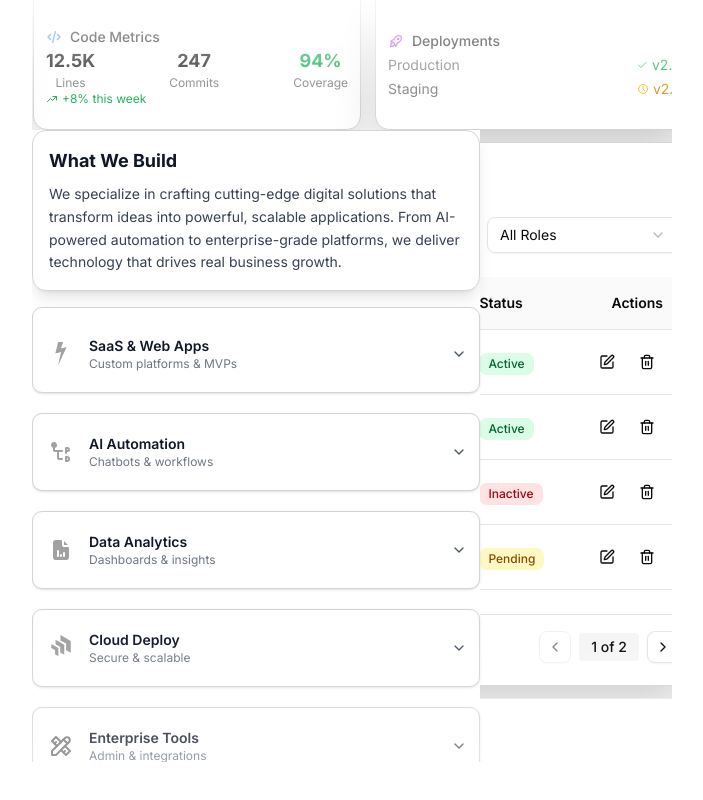
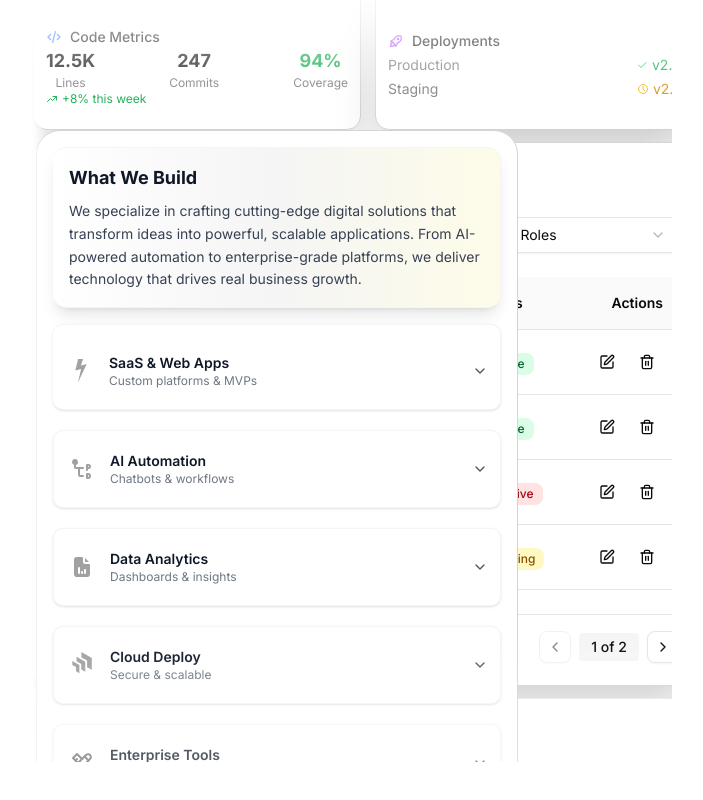
Before and after one commit to abhilashtengli/aceingdev_v2, a React (Vite) app: page / in a window 1280 px wide. Shown: the part 894-1694 px from the top of the page, without its empty margins (288-991 px from the left). Built offline with nearby package versions, Linux system fonts and the light colour scheme.

Commit message:
Update : Component Update.

```diff
--- a/src/Components/HeroSection.tsx
+++ b/src/Components/HeroSection.tsx
@@ -91,7 +91,7 @@ const HeroSection = () => {
     return () => clearInterval(interval);
   }, [delivery.length]);
   return (
-    <section className="relative grid h-screen w-full grid-cols-[1.35fr_1.65fr] ">
+    <section className="relative grid h-screen w-full grid-cols-[1.35fr_1.65fr]">
       {/* Left box */}
       <div className="z-20 flex items-center justify-end">
         <div className="max-w-4xl">
--- a/src/Components/SkillsSection.tsx
+++ b/src/Components/SkillsSection.tsx
@@ -102,15 +102,15 @@ const SkillsSection = () => {
         </h1>
       </div>
       <div className="flex h-screen w-full items-start justify-center border-red-500 mask-t-from-80% px-80">
-        <div className="relative flex w-full items-start justify-center gap-6 border-blue-400 mask-b-from-60% p-6">
+        <div className="relative flex w-full items-start justify-center gap-6 border-blue-400 mask-b-from-60% mask-l-from-98% p-6">
           <motion.div
-            className="absolute top-42 left-0 z-30 w-[28rem] space-y-3 bg-white"
+            className="absolute top-42 left-1 z-30 space-y-3 rounded-3xl border border-neutral-300 bg-white px-4 py-4"
             initial={{ opacity: 0, x: -50 }}
             animate={{ opacity: 1, x: 0 }}
             transition={{ duration: 0.6, ease: "easeOut" }}
           >
             <motion.div
-              className="mb-4 rounded-xl border border-neutral-300 bg-white p-4 shadow-lg backdrop-blur-sm"
+              className="mb-4 w-[28rem] rounded-xl border-t border-r border-b border-neutral-100 bg-white bg-gradient-to-r from-white via-neutral-100 to-yellow-50 p-4 shadow-lg backdrop-blur-sm"
               whileHover={{ scale: 1.02, y: -2 }}
               transition={{ duration: 0.2, ease: "easeOut" }}
             >
@@ -133,10 +133,11 @@ const SkillsSection = () => {
                 initial={{ opacity: 0, y: 20 }}
                 animate={{ opacity: 1, y: 0 }}
                 transition={{ duration: 0.3, delay: 0.1 }}
+                className="w-[28rem]"
               >
                 <AccordionItem
                   value="saas"
-                  className="group rounded-lg border border-neutral-300 bg-white py-2 shadow-sm transition-all duration-300 hover:bg-gray-50 hover:shadow-md"
+                  className="group rounded-lg border-t border-r border-b border-neutral-100 bg-white py-2 shadow-sm transition-all duration-300 hover:bg-gray-50 hover:shadow-md"
                 >
                   <AccordionTrigger className="mt-2 w-full cursor-pointer p-3 text-left">
                     <div className="flex w-full items-center justify-between">
@@ -202,10 +203,11 @@ const SkillsSection = () => {
                 initial={{ opacity: 0, y: 20 }}
                 animate={{ opacity: 1, y: 0 }}
                 transition={{ duration: 0.3, delay: 0.2 }}
+                className="w-[28rem]"
               >
                 <AccordionItem
                   value="ai"
-                  className="group rounded-lg border border-neutral-300 bg-white py-2 shadow-sm transition-all duration-300 hover:bg-gray-50 hover:shadow-md"
+                  className="group rounded-lg border border-neutral-100 bg-white py-2 shadow-sm transition-all duration-300 hover:bg-gray-50 hover:shadow-md"
                 >
                   <AccordionTrigger className="w-full cursor-pointer p-3 text-left">
                     <div className="flex w-full items-center justify-between">
@@ -259,10 +261,11 @@ const SkillsSection = () => {
                 initial={{ opacity: 0, y: 20 }}
                 animate={{ opacity: 1, y: 0 }}
                 transition={{ duration: 0.3, delay: 0.3 }}
+                className="w-[28rem]"
               >
                 <AccordionItem
                   value="analytics"
-                  className="group rounded-lg border border-neutral-300 bg-white py-2 shadow-sm transition-all duration-300 hover:bg-gray-50 hover:shadow-md"
+                  className="group rounded-lg border border-neutral-100 bg-white py-2 shadow-sm transition-all duration-300 hover:bg-gray-50 hover:shadow-md"
                 >
                   <AccordionTrigger className="w-full cursor-pointer p-3 text-left">
                     <div className="flex w-full items-center justify-between">
@@ -316,10 +319,11 @@ const SkillsSection = () => {
                 initial={{ opacity: 0, y: 20 }}
                 animate={{ opacity: 1, y: 0 }}
                 transition={{ duration: 0.3, delay: 0.4 }}
+                className="w-[28rem]"
               >
                 <AccordionItem
                   value="cloud"
-                  className="group rounded-lg border border-neutral-300 bg-white py-2 shadow-sm transition-all duration-300 hover:bg-gray-50 hover:shadow-md"
+                  className="group rounded-lg border border-neutral-100 bg-white py-2 shadow-sm transition-all duration-300 hover:bg-gray-50 hover:shadow-md"
                 >
                   <AccordionTrigger className="w-full p-3 text-left">
                     <div className="flex w-full cursor-pointer items-center justify-between">
@@ -393,10 +397,11 @@ const SkillsSection = () => {
                 initial={{ opacity: 0, y: 20 }}
                 animate={{ opacity: 1, y: 0 }}
                 transition={{ duration: 0.3, delay: 0.5 }}
+                className="w-[28rem]"
               >
                 <AccordionItem
                   value="enterprise"
-                  className="group rounded-lg border border-neutral-300 bg-white py-2 shadow-sm transition-all duration-300 hover:bg-gray-50 hover:shadow-md"
+                  className="group rounded-lg border border-neutral-100 bg-white py-2 shadow-sm transition-all duration-300 hover:bg-gray-50 hover:shadow-md"
                 >
                   <AccordionTrigger className="w-full cursor-pointer p-3 text-left">
                     <div className="flex w-full items-center justify-between">
@@ -447,10 +452,9 @@ const SkillsSection = () => {
               </motion.div>
             </Accordion>
           </motion.div>
-
-          <div className="flex flex-col gap-3">
-            <DevStatusCard className="h-[34rem] border border-neutral-300 shadow-2xl" />
-            <AnimatedHighlightedAreaChart className="z-20 w-[26rem] border border-neutral-300 shadow-2xl" />
+          <div className="flex flex-col gap-3 mask-l-from-0%">
+            <DevStatusCard className="h-[34rem] border-r border-b border-neutral-300 shadow-2xl" />
+            <AnimatedHighlightedAreaChart className="z-20 w-[26rem] border-r border-b border-neutral-300 shadow-2xl" />
           </div>
 
           <div className="flex flex-col gap-3">
```
